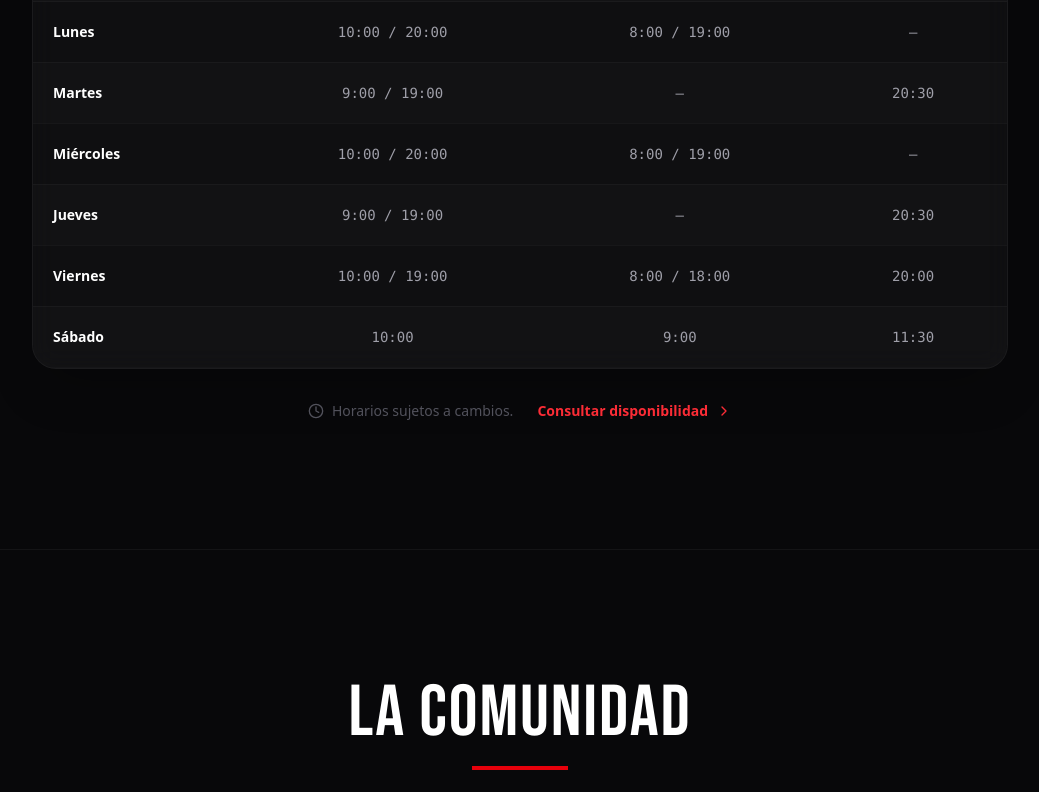
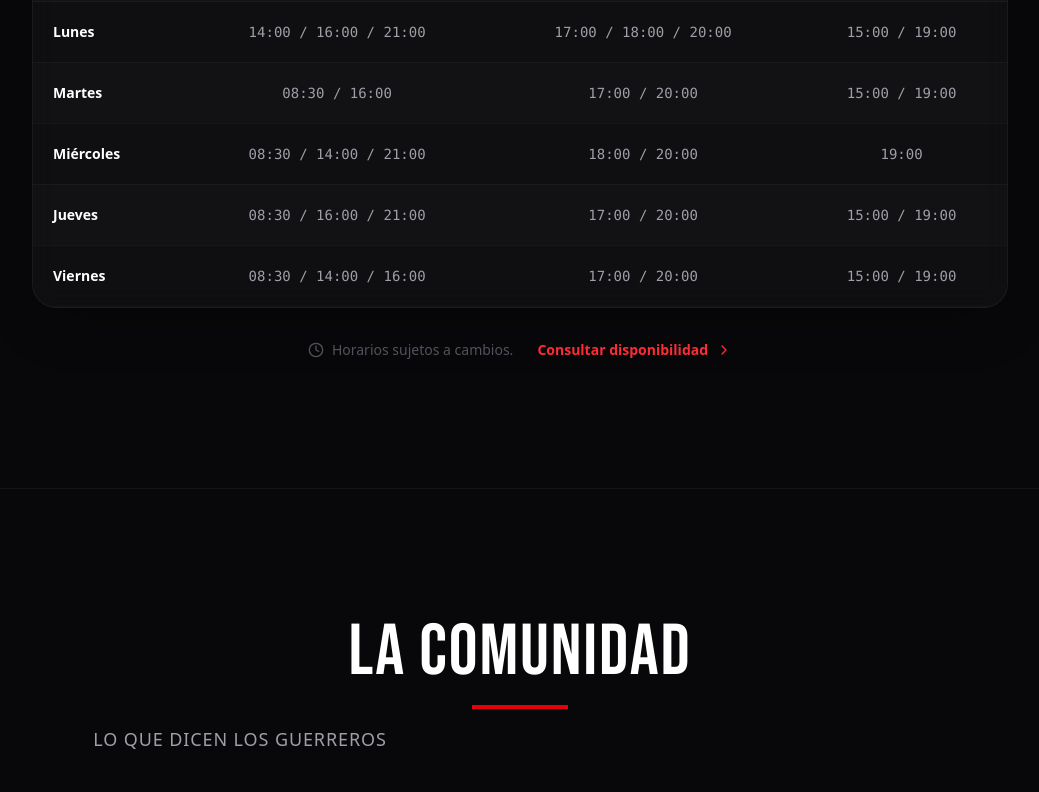
Before and after one commit to Mario4490/Wu-Kong-Pagina, a Next.js app: page / in a window 1280 px wide. Shown: the part 4025-4817 px from the top of the page, without its empty margins (120-1159 px from the left). Built offline with nearby package versions, Linux system fonts and the light colour scheme.

Commit message:
Update: Actualización de horarios basada en imagen

```diff
--- a/src/app/page.tsx
+++ b/src/app/page.tsx
@@ -430,12 +430,11 @@ function Horarios() {
 }
 
 const horarios = [
-  { dia: "Lunes", boxeo: "10:00 / 20:00", jiujitsu: "8:00 / 19:00", mma: "—" },
-  { dia: "Martes", boxeo: "9:00 / 19:00", jiujitsu: "—", mma: "20:30" },
-  { dia: "Miércoles", boxeo: "10:00 / 20:00", jiujitsu: "8:00 / 19:00", mma: "—" },
-  { dia: "Jueves", boxeo: "9:00 / 19:00", jiujitsu: "—", mma: "20:30" },
-  { dia: "Viernes", boxeo: "10:00 / 19:00", jiujitsu: "8:00 / 18:00", mma: "20:00" },
-  { dia: "Sábado", boxeo: "10:00", jiujitsu: "9:00", mma: "11:30" },
+  { dia: "Lunes", boxeo: "14:00 / 16:00 / 21:00", jiujitsu: "17:00 / 18:00 / 20:00", mma: "15:00 / 19:00" },
+  { dia: "Martes", boxeo: "08:30 / 16:00", jiujitsu: "17:00 / 20:00", mma: "15:00 / 19:00" },
+  { dia: "Miércoles", boxeo: "08:30 / 14:00 / 21:00", jiujitsu: "18:00 / 20:00", mma: "19:00" },
+  { dia: "Jueves", boxeo: "08:30 / 16:00 / 21:00", jiujitsu: "17:00 / 20:00", mma: "15:00 / 19:00" },
+  { dia: "Viernes", boxeo: "08:30 / 14:00 / 16:00", jiujitsu: "17:00 / 20:00", mma: "15:00 / 19:00" },
 ];
 
 function Testimonials() {
```
